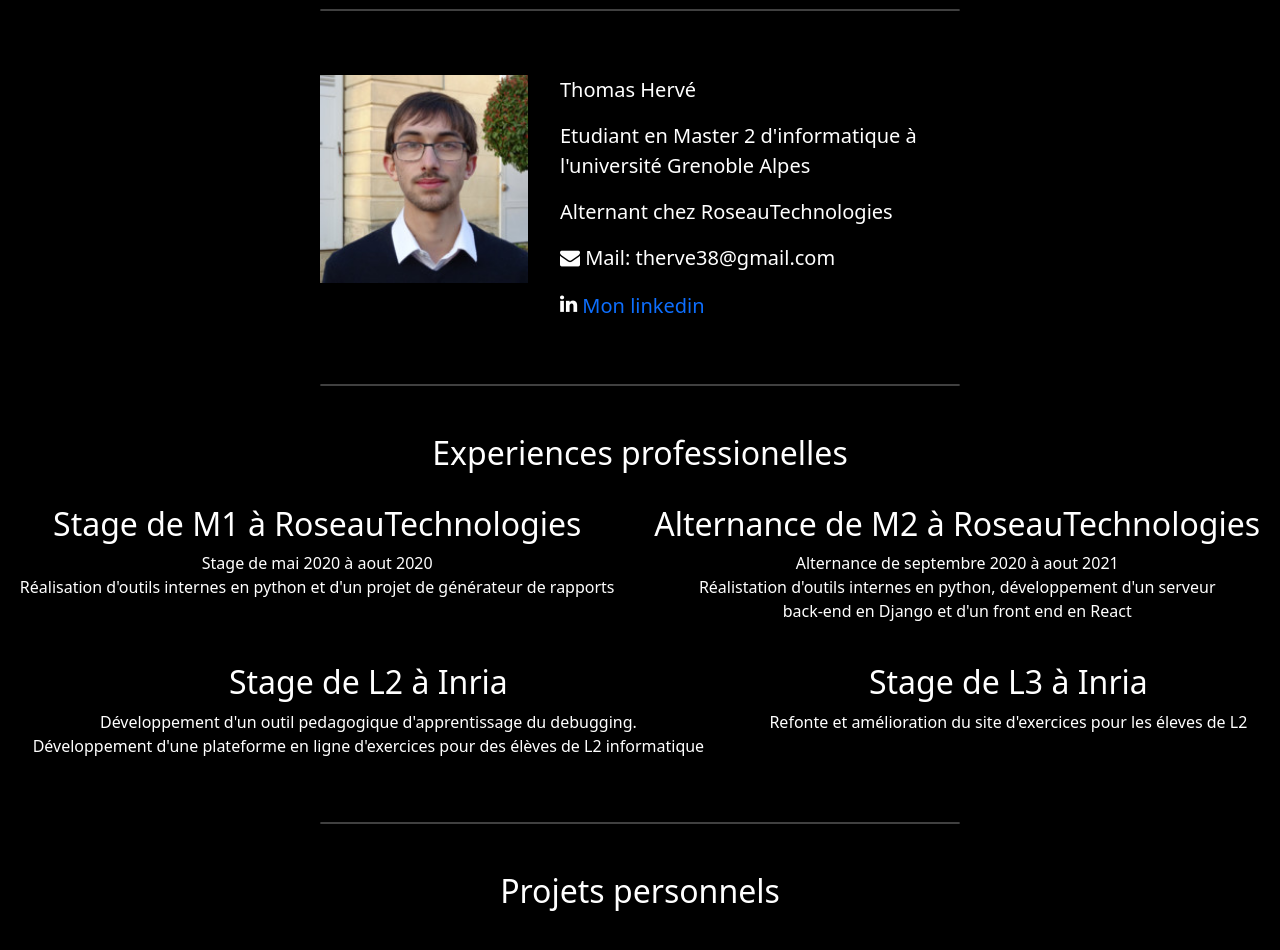
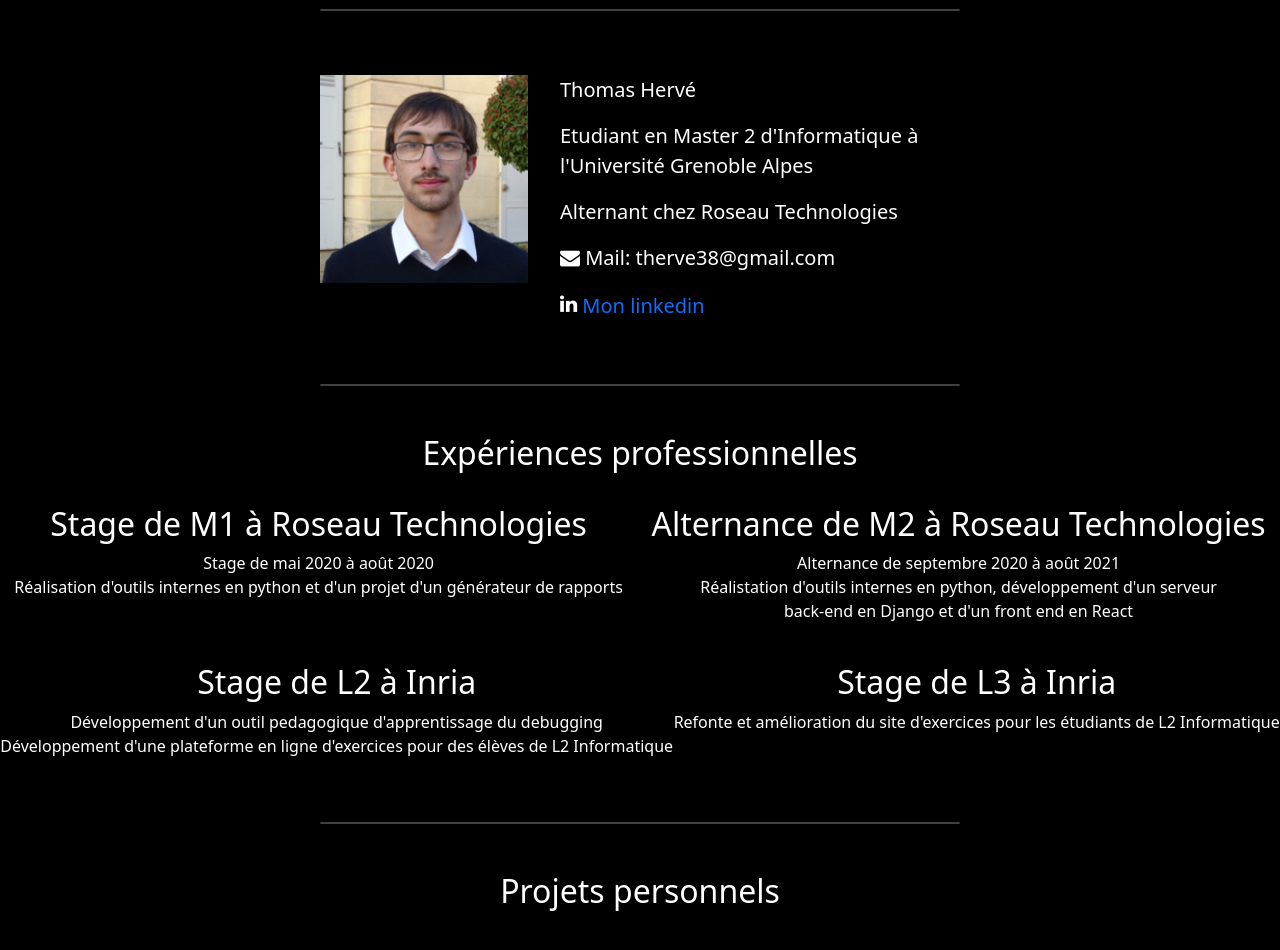
Before and after one commit to ThomasHerve/Portfolio, a plain HTML site: page index.html in a window 1280 px wide. Shown: the part 380-1330 px from the top of the page. Drawn offline with nearby package versions, Linux system fonts and the light colour scheme.

Commit message:
Update index.html

```diff
--- a/index.html
+++ b/index.html
@@ -28,27 +28,27 @@
         </div>
         <div class="description" style="margin-left: 2rem">
             <p>Thomas Hervé</p>
-            <p>Etudiant en Master 2 d'informatique à l'université Grenoble Alpes</p>
-            <p>Alternant chez RoseauTechnologies</p>
+            <p>Etudiant en Master 2 d'Informatique à l'Université Grenoble Alpes</p>
+            <p>Alternant chez Roseau Technologies</p>
             <p><i class="fa fa-envelope"></i></i> Mail: therve38@gmail.com</p>
             <p><i class="fa fa-linkedin"></i></i> <a href="https://www.linkedin.com/in/thomas-herve-4a5458168/"
                                                      style="text-decoration: none; vertical-align: -0.1rem">  Mon linkedin</a></p>
         </div>
     </div>
     <hr class="line" style="margin-top: 3rem">
-    <h2 class="text" style="margin-top: 2rem">Experiences professionelles</h2>
+    <h2 class="text" style="margin-top: 2rem">Expériences professionnelles</h2>
     <br>
     <div class="d-flex flex-column justify-content-around">
         <div class="d-flex display-resp-order justify-content-sm-around">
             <div>
-                <h2 class="text">Stage de M1 à RoseauTechnologies</h2>
-                <p class="text">Stage de mai 2020 à aout 2020
-                Réalisation d'outils internes en python et d'un projet de générateur de rapports
+                <h2 class="text">Stage de M1 à Roseau Technologies</h2>
+                <p class="text">Stage de mai 2020 à août 2020
+                Réalisation d'outils internes en python et d'un projet d'un générateur de rapports
                 </p>
             </div>
             <div>
-                <h2 class="text">Alternance de M2 à RoseauTechnologies</h2>
-                <p class="text">Alternance de septembre 2020 à aout 2021
+                <h2 class="text">Alternance de M2 à Roseau Technologies</h2>
+                <p class="text">Alternance de septembre 2020 à août 2021
                     Réalistation d'outils internes en python, développement d'un serveur
                     back-end en Django et d'un front end en React
                 </p>
@@ -58,13 +58,13 @@
         <div class="d-flex display-resp-order justify-content-sm-around">
             <div>
                 <h2 class="text">Stage de L2 à Inria</h2>
-                <p class="text">Développement d'un outil pedagogique d'apprentissage du debugging.
-                Développement d'une plateforme en ligne d'exercices pour des élèves de L2 informatique
+                <p class="text">Développement d'un outil pedagogique d'apprentissage du debugging
+                Développement d'une plateforme en ligne d'exercices pour des élèves de L2 Informatique
                 </p>
             </div>
             <div>
                 <h2 class="text">Stage de L3 à Inria</h2>
-                <p class="text">Refonte et amélioration du site d'exercices pour les éleves de L2
+                <p class="text">Refonte et amélioration du site d'exercices pour les étudiants de L2 Informatique
                 </p>
             </div>
         </div>
```
